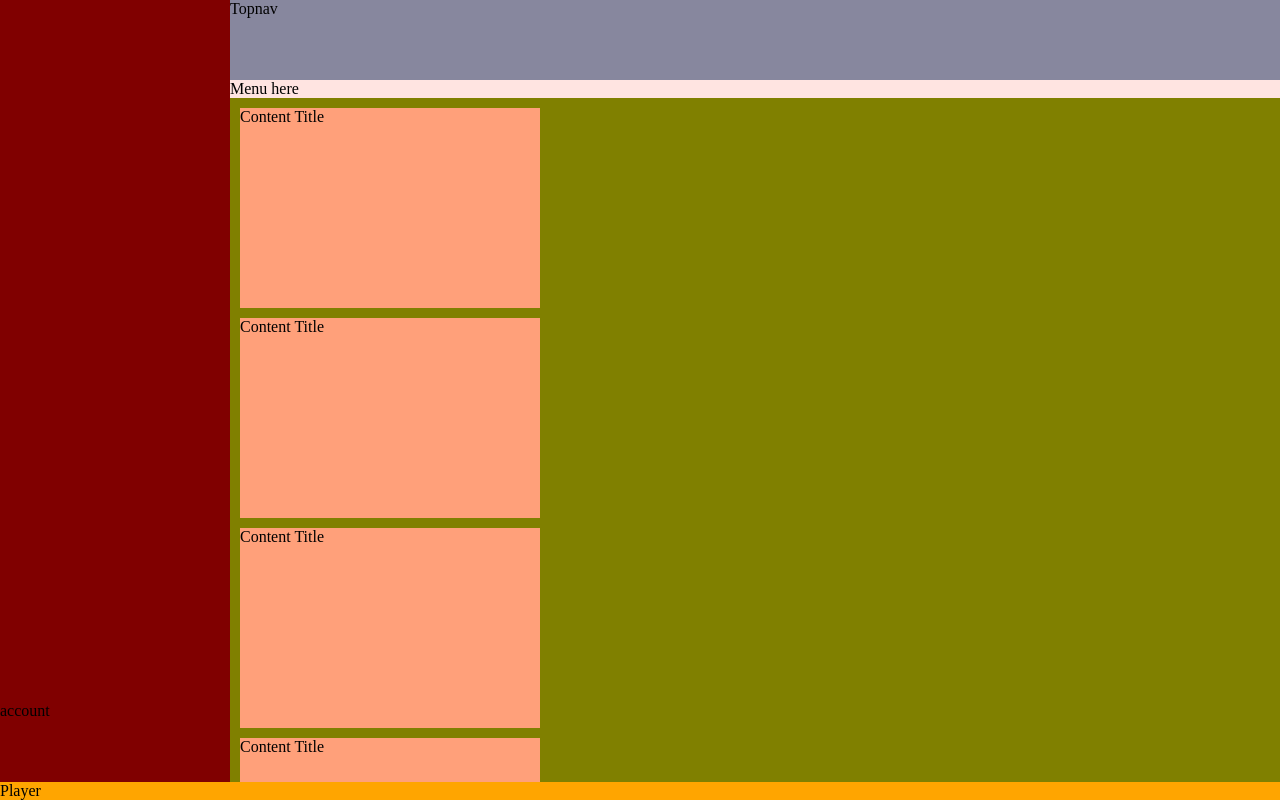
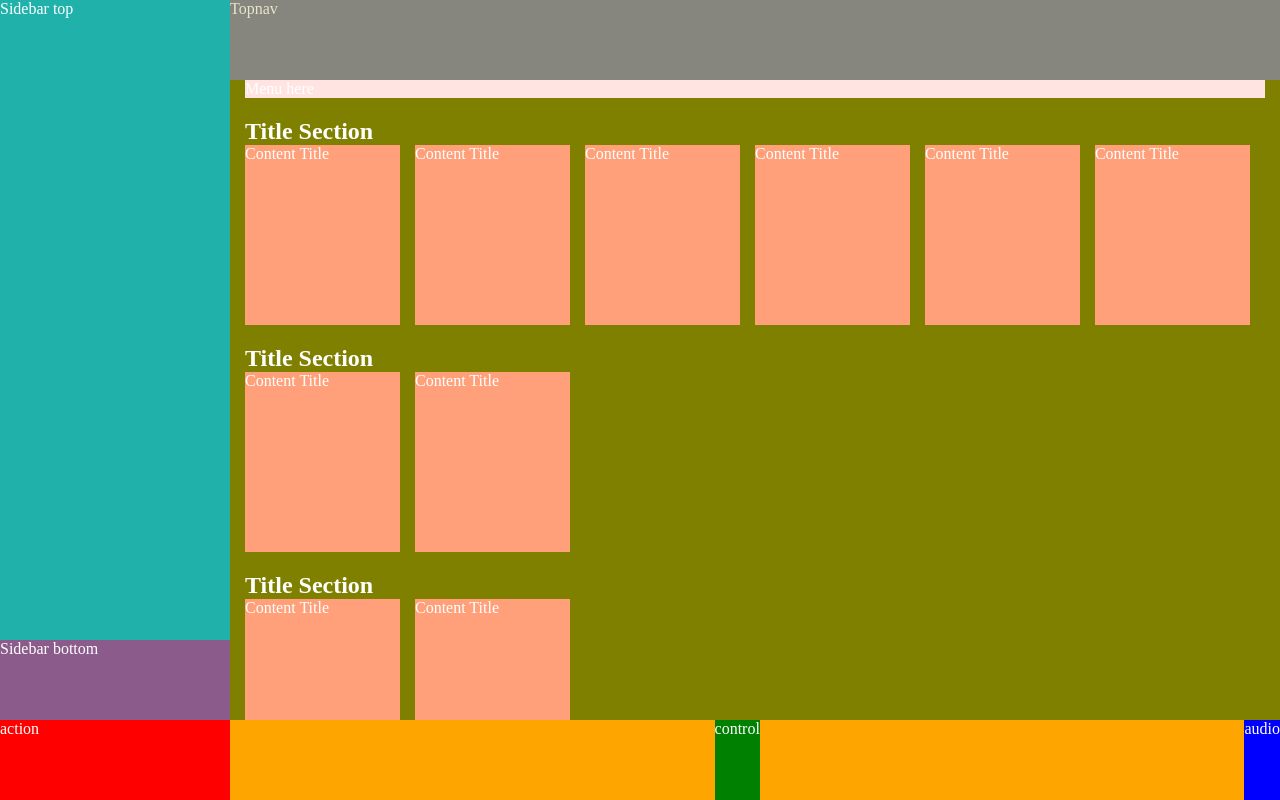
Before and after one commit to MatteoFruianu/html-css-spotifyweb, a plain HTML site: page index.html in a window 1280 px wide. Drawn offline with Linux system fonts and the light colour scheme.

Commit message:
flex-layout

```diff
--- a/css/styles.css
+++ b/css/styles.css
@@ -1,10 +1,14 @@
 
 /* general-style */
 
-body {
+* {
   margin: 0;
   padding: 0;
   box-sizing: border-box;
+}
+
+body {
+  color: white;
 }
 
 /* app container */
@@ -14,7 +18,6 @@ body {
   height: 100vh;
   background-color: grey;
   flex-direction: column;
-  overflow: hidden;
 }
 
 /* upper container main content */
@@ -29,15 +32,22 @@ body {
 
 .sidebar {
   display: flex;
+  flex-direction: column;
   background: maroon;
   flex-basis: 230px;
 }
 
-.account {
-  width: 100%;
-  height: 80px;
-  align-self: flex-end;
+.sidebar-top {
+  background: lightseagreen;
+  flex-grow: 1;
 }
+
+.sidebar-bottom {
+  background: rgb(139, 91, 139);
+  height: 80px; /*debug*/
+}
+
+
 
 /* content right */
 
@@ -52,10 +62,11 @@ body {
 .topnav {
   position: absolute;
   width: 100%;
-  height: 80px;
+  height: 80px; /*debug*/
   top: 0;
   left: 0;
   background: rgb(135, 135, 158);
+  opacity: .8;
   z-index: 1;
 }
 
@@ -69,7 +80,7 @@ body {
   flex-grow: 1;
   height: 100%;
   width: 100%;
-  padding-top: 80px;
+  padding: 80px 15px;
   position: absolute;
   top: 0;
   left: 0;
@@ -77,16 +88,43 @@ body {
   overflow-y: auto;
 }
 
+/* TITLE ROW */
+
+.titles-row {
+  margin-top: 20px;
+  margin-bottom: 20px;
+}
+
+.titles {
+  display: flex;
+  flex-wrap: wrap;
+}
+
 .scrollable .titles .content-title {
-  height: 200px;
-  width: 300px;
-  margin: 10px;;
+  height: 180px; /*debug*/
+  flex-basis: calc((100% / 6) - 15px);
   background: lightsalmon;
+  margin-right: 15px;
 }
 
 /* footer */
 
 .player {
+  display:flex;
   background: orange;
-  z-index: 1;
+  height: 80px; /*debug*/
+  justify-content: space-between;
 }
+
+.action-footer {
+  background: red;
+  flex-basis: 230px;
+}
+
+.controller-footer {
+  background: green;
+}
+
+.audio-footer {
+  background: blue;
+}
--- a/index.html
+++ b/index.html
@@ -12,7 +12,8 @@
       <main class="main-content">
        <!-- sidebar   -->
         <aside class="sidebar">
-          <div class="account">account</div>
+          <div class="sidebar-top">Sidebar top</div>
+          <div class="sidebar-bottom">Sidebar bottom</div>
         </aside>
 
         <!-- content nav  -->
@@ -21,6 +22,9 @@
 
           <div class="scrollable">
             <div class="menu-nav">Menu here</div>
+
+            <div class="titles-row">
+               <h2>Title Section</h2>
                <div class="titles">
                 <div class="content-title">Content Title</div>
                 <div class="content-title">Content Title</div>
@@ -28,15 +32,34 @@
                 <div class="content-title">Content Title</div>
                 <div class="content-title">Content Title</div>
                 <div class="content-title">Content Title</div>
+              </div>
+            </div>
+
+            <div class="titles-row">
+              <h2>Title Section</h2>
+              <div class="titles">
+               <div class="content-title">Content Title</div>
                <div class="content-title">Content Title</div>
              </div>
+           </div>
 
+           <div class="titles-row">
+            <h2>Title Section</h2>
+            <div class="titles">
+             <div class="content-title">Content Title</div>
+             <div class="content-title">Content Title</div>
+           </div>
+         </div>
           </div>
         </div>
       </main>
 
       <!-- footer player -->
-      <footer class="player">Player</footer>
+      <footer class="player">
+        <div class="action-footer">action</div>
+        <div class="controller-footer">control</div>
+        <div class="audio-footer">audio</div>
+      </footer>
     </div>
 
   </body>
```
Lines whose indentation alone changed are shown as unchanged.
